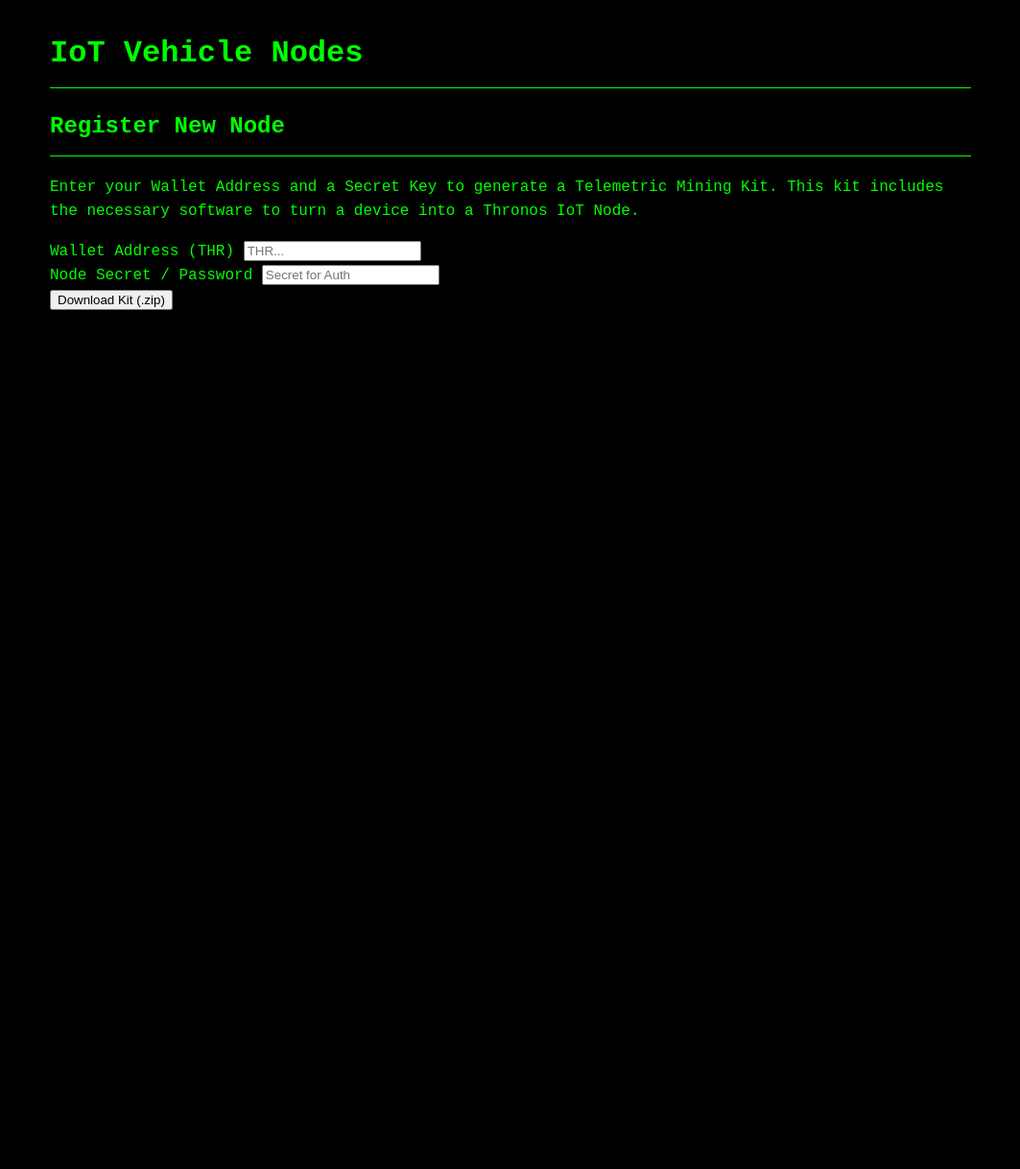
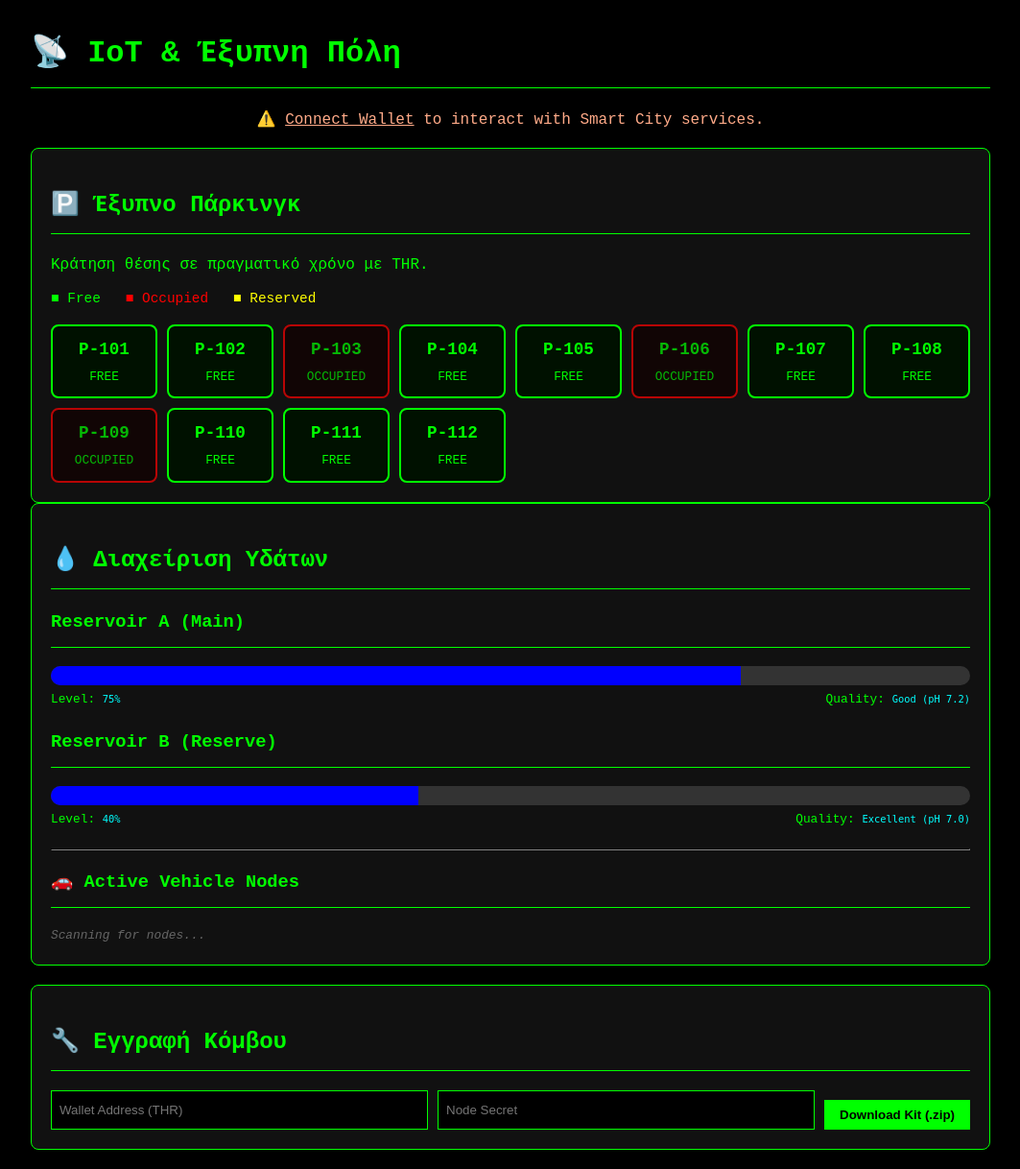
Before and after one commit to Tsipchain/thronos-V3.6, a Flask app: template templates/iot.html in a window 1280 px wide. Shown: the part 77-1295 px from the top of the page at 96% size, without its empty margins (108-1171 px from the left). Before the commit the page ends 400 px from the top, so only its background shows below. Run offline with Flask 2, Linux system fonts and the light colour scheme; the template is opened without the code that fills it, so the values that code supplies are empty.

Commit message:
Update iot.html

```diff
--- a/templates/iot.html
+++ b/templates/iot.html
@@ -1,102 +1,321 @@
 {% extends "base.html" %}
 
+{% block title %}📡 Thronos IoT & Smart City{% endblock %}
+
+{% block styles %}
+<style>
+    .iot-container {
+        display: grid;
+        grid-template-columns: 1fr;
+        gap: 20px;
+    }
+    @media (min-width: 768px) {
+        .iot-container { grid-template-columns: 1fr 1fr; }
+    }
+
+    .panel {
+        background: #111;
+        border: 1px solid #0f0;
+        border-radius: 8px;
+        padding: 20px;
+    }
+
+    .parking-grid {
+        display: grid;
+        grid-template-columns: repeat(auto-fill, minmax(100px, 1fr));
+        gap: 10px;
+        margin-top: 15px;
+    }
+
+    .spot {
+        border: 2px solid #333;
+        border-radius: 8px;
+        padding: 10px;
+        text-align: center;
+        cursor: pointer;
+        transition: all 0.2s;
+        position: relative;
+    }
+
+    .spot.free { border-color: #0f0; background: #001100; }
+    .spot.occupied { border-color: #f00; background: #110000; opacity: 0.7; cursor: not-allowed; }
+    .spot.reserved { border-color: #ff0; background: #111100; }
+
+    .spot-id { font-weight: bold; font-size: 1.1em; }
+    .spot-status { font-size: 0.8em; margin-top: 5px; }
+
+    .sensor-val { font-family: monospace; color: #0ff; }
+
+    .modal {
+        display: none;
+        position: fixed;
+        top: 0; left: 0; width: 100%; height: 100%;
+        background: rgba(0,0,0,0.8);
+        z-index: 1000;
+        justify-content: center;
+        align-items: center;
+    }
+    .modal-content {
+        background: #111;
+        border: 1px solid #0f0;
+        padding: 20px;
+        border-radius: 8px;
+        max-width: 400px;
+        width: 90%;
+        text-align: center;
+    }
+
+    button.action-btn {
+        background: #0f0; color: #000; border: none;
+        padding: 8px 16px; font-weight: bold; cursor: pointer;
+        margin-top: 10px; width: 100%;
+    }
+    button.action-btn:disabled { background: #333; color: #666; }
+
+    .water-level {
+        height: 20px;
+        background: #333;
+        border-radius: 10px;
+        overflow: hidden;
+        margin-top: 5px;
+    }
+    .water-fill {
+        height: 100%;
+        background: #00f;
+        width: 0%;
+        transition: width 1s;
+    }
+</style>
+{% endblock %}
+
 {% block content %}
-<div class="container mx-auto px-4 py-8">
-    <h1 class="text-3xl font-bold mb-6 text-white">IoT Vehicle Nodes</h1>
 
-    <!-- Registration Section -->
-    <div class="bg-gray-800 rounded-lg shadow-xl p-6 mb-8 border border-gray-700">
-        <h2 class="text-xl font-semibold text-blue-400 mb-4">Register New Node</h2>
-        <p class="text-gray-300 mb-4">
-            Enter your Wallet Address and a Secret Key to generate a Telemetric Mining Kit.
-            This kit includes the necessary software to turn a device into a Thronos IoT Node.
-        </p>
-        <form action="/register_node" method="POST" class="flex flex-col md:flex-row gap-4 items-end">
-            <div class="flex-1 w-full">
-                <label class="block text-gray-400 text-sm font-bold mb-2" for="address">
-                    Wallet Address (THR)
-                </label>
-                <input class="shadow appearance-none border border-gray-600 rounded w-full py-2 px-3 text-gray-100 bg-gray-700 leading-tight focus:outline-none focus:shadow-outline"
-                       id="address" name="address" type="text" placeholder="THR..." required>
-            </div>
-            <div class="flex-1 w-full">
-                <label class="block text-gray-400 text-sm font-bold mb-2" for="secret">
-                    Node Secret / Password
-                </label>
-                <input class="shadow appearance-none border border-gray-600 rounded w-full py-2 px-3 text-gray-100 bg-gray-700 leading-tight focus:outline-none focus:shadow-outline"
-                       id="secret" name="secret" type="password" placeholder="Secret for Auth" required>
-            </div>
-            <button class="bg-blue-600 hover:bg-blue-700 text-white font-bold py-2 px-6 rounded focus:outline-none focus:shadow-outline transition duration-150 ease-in-out w-full md:w-auto" type="submit">
-                Download Kit (.zip)
-            </button>
-        </form>
+<h1>📡 <span class="lang-el">IoT & Έξυπνη Πόλη</span><span class="lang-en">IoT & Smart City</span></h1>
+
+<div id="walletWarning" style="color:#ffaa88; margin-bottom:15px; display:none; text-align:center;">
+    ⚠️ <a href="/wallet" style="color:#ffaa88; text-decoration:underline;">Connect Wallet</a> to interact with Smart City services.
+</div>
+
+<div class="iot-container">
+
+    <!-- SMART PARKING SECTION -->
+    <div class="panel">
+        <h2>🅿️ <span class="lang-el">Έξυπνο Πάρκινγκ</span><span class="lang-en">Smart Parking</span></h2>
+        <p class="lang-el">Κράτηση θέσης σε πραγματικό χρόνο με THR.</p>
+        <p class="lang-en">Real-time spot reservation with THR.</p>
+
+        <div style="margin:10px 0; font-size:0.9em;">
+            <span style="color:#0f0">■ Free</span> &nbsp;
+            <span style="color:#f00">■ Occupied</span> &nbsp;
+            <span style="color:#ff0">■ Reserved</span>
+        </div>
+
+        <div class="parking-grid" id="parkingGrid">
+            <!-- Spots generated by JS -->
+        </div>
     </div>
 
-    <!-- Dashboard Section -->
-    <div class="grid grid-cols-1 md:grid-cols-2 lg:grid-cols-3 gap-6" id="vehicle-grid">
-        <!-- Vehicles will be populated here by JS -->
-        <div class="bg-gray-800 rounded-lg p-6 animate-pulse">
-            <div class="h-4 bg-gray-700 rounded w-3/4 mb-4"></div>
-            <div class="h-4 bg-gray-700 rounded w-1/2 mb-4"></div>
-            <div class="h-32 bg-gray-700 rounded mb-4"></div>
+    <!-- SMART WATER / ENV SENSORS -->
+    <div class="panel">
+        <h2>💧 <span class="lang-el">Διαχείριση Υδάτων</span><span class="lang-en">Water Management</span></h2>
+
+        <div style="margin-bottom:20px;">
+            <h3>Reservoir A (Main)</h3>
+            <div class="water-level"><div id="waterA" class="water-fill" style="width:75%"></div></div>
+            <div style="display:flex; justify-content:space-between; font-size:0.8em; margin-top:5px;">
+                <span>Level: <span id="lvlA" class="sensor-val">75%</span></span>
+                <span>Quality: <span class="sensor-val">Good (pH 7.2)</span></span>
+            </div>
+        </div>
+
+        <div style="margin-bottom:20px;">
+            <h3>Reservoir B (Reserve)</h3>
+            <div class="water-level"><div id="waterB" class="water-fill" style="width:40%"></div></div>
+            <div style="display:flex; justify-content:space-between; font-size:0.8em; margin-top:5px;">
+                <span>Level: <span id="lvlB" class="sensor-val">40%</span></span>
+                <span>Quality: <span class="sensor-val">Excellent (pH 7.0)</span></span>
+            </div>
+        </div>
+
+        <hr style="border-color:#333; margin:15px 0;">
+
+        <h3>🚗 Active Vehicle Nodes</h3>
+        <div id="vehicleList" style="max-height:200px; overflow-y:auto; font-size:0.8em;">
+            <div style="color:#666; font-style:italic;">Scanning for nodes...</div>
         </div>
     </div>
 </div>
 
+<!-- REGISTER NODE SECTION -->
+<div class="panel" style="margin-top:20px;">
+    <h2>🔧 <span class="lang-el">Εγγραφή Κόμβου</span><span class="lang-en">Register Node</span></h2>
+    <form action="/register_node" method="POST" style="display:flex; gap:10px; flex-wrap:wrap;">
+        <input name="address" placeholder="Wallet Address (THR)" style="flex:1; padding:8px; background:#000; border:1px solid #0f0; color:#fff;">
+        <input name="secret" type="password" placeholder="Node Secret" style="flex:1; padding:8px; background:#000; border:1px solid #0f0; color:#fff;">
+        <button type="submit" class="action-btn" style="width:auto;">Download Kit (.zip)</button>
+    </form>
+</div>
+
+<!-- RESERVATION MODAL -->
+<div id="reserveModal" class="modal">
+    <div class="modal-content">
+        <h3>Reserve Spot <span id="modalSpotId"></span></h3>
+        <p>Cost: <strong>5 THR</strong> / hour</p>
+        <p style="font-size:0.8em; color:#888;">Funds will be deducted from your connected wallet.</p>
+        <div id="modalMsg" style="margin:10px 0; min-height:20px;"></div>
+        <div style="display:flex; gap:10px;">
+            <button class="action-btn" onclick="confirmReservation()">Confirm & Pay</button>
+            <button class="action-btn" style="background:#333; color:#fff;" onclick="closeModal()">Cancel</button>
+        </div>
+    </div>
+</div>
+
+{% endblock %}
+
+{% block scripts %}
 <script>
-    function fetchIoTData() {
-        fetch('/api/iot/data')
-            .then(response => response.json())
-            .then(data => {
-                const grid = document.getElementById('vehicle-grid');
-                grid.innerHTML = ''; // Clear loading state
+const $ = (id) => document.getElementById(id);
 
-                if (data.length === 0) {
-                    grid.innerHTML = '<p class="text-gray-500 col-span-full text-center">No active vehicles found.</p>';
-                    return;
-                }
+// --- Mock Data for Parking ---
+// In a real app, this would come from /api/iot/parking
+const SPOTS = Array.from({length: 12}, (_, i) => ({
+    id: `P-${101+i}`,
+    status: Math.random() > 0.7 ? 'occupied' : 'free', // Random init
+    reservedBy: null
+}));
 
-                data.forEach(vehicle => {
-                    const card = document.createElement('div');
-                    card.className = 'bg-gray-800 rounded-lg shadow-lg p-6 border border-gray-700 hover:border-blue-500 transition';
+let selectedSpot = null;
 
-                    card.innerHTML = `
-                        <div class="flex justify-between items-center mb-4">
-                            <h3 class="text-lg font-bold text-white">${vehicle.vehicle_id}</h3>
-                            <span class="px-2 py-1 bg-green-900 text-green-300 text-xs rounded-full">Active</span>
-                        </div>
-                        <div class="space-y-2 text-sm text-gray-300">
-                            <div class="flex justify-between">
-                                <span>Speed:</span>
-                                <span class="font-mono text-yellow-400">${vehicle.speed} km/h</span>
-                            </div>
-                            <div class="flex justify-between">
-                                <span>Fuel/Battery:</span>
-                                <span class="font-mono text-blue-400">${vehicle.fuel}%</span>
-                            </div>
-                            <div class="flex justify-between">
-                                <span>GPS:</span>
-                                <span class="font-mono text-gray-400">${vehicle.gps}</span>
-                            </div>
-                            <div class="mt-4 pt-4 border-t border-gray-700">
-                                <p class="text-xs text-gray-500 mb-1">Latest Stego-Image Hash:</p>
-                                <p class="font-mono text-xs text-gray-400 truncate" title="${vehicle.last_image_hash}">
-                                    ${vehicle.last_image_hash}
-                                </p>
-                            </div>
-                            <div class="text-right text-xs text-gray-500 mt-2">
-                                ${vehicle.timestamp}
-                            </div>
-                        </div>
-                    `;
-                    grid.appendChild(card);
-                });
-            })
-            .catch(err => console.error('Error fetching IoT data:', err));
+function renderParking() {
+    const grid = $('parkingGrid');
+    grid.innerHTML = '';
+
+    SPOTS.forEach(spot => {
+        const div = document.createElement('div');
+        div.className = `spot ${spot.status}`;
+        div.innerHTML = `
+            <div class="spot-id">${spot.id}</div>
+            <div class="spot-status">${spot.status.toUpperCase()}</div>
+        `;
+
+        if (spot.status === 'free') {
+            div.onclick = () => openReserveModal(spot);
+        }
+
+        grid.appendChild(div);
+    });
+}
+
+function openReserveModal(spot) {
+    const wallet = localStorage.getItem('thr_address');
+    if (!wallet) {
+        alert("Please connect your wallet first!");
+        return;
+    }
+    selectedSpot = spot;
+    $('modalSpotId').textContent = spot.id;
+    $('modalMsg').textContent = '';
+    $('reserveModal').style.display = 'flex';
+}
+
+function closeModal() {
+    $('reserveModal').style.display = 'none';
+    selectedSpot = null;
+}
+
+async function confirmReservation() {
+    const wallet = localStorage.getItem('thr_address');
+    const secret = localStorage.getItem('thr_secret'); // Needed for signing
+
+    if (!wallet || !secret) {
+        $('modalMsg').textContent = "❌ Wallet auth missing.";
+        return;
     }
 
-    // Fetch immediately and then every 5 seconds
+    $('modalMsg').style.color = '#ff0';
+    $('modalMsg').textContent = "Processing payment...";
+
+    // Simulate API call to pay and reserve
+    // In real implementation: POST /api/iot/reserve { spot, wallet, secret }
+    // Here we simulate via send_thr to a "PARKING_SERVICE" address
+
+    try {
+        const res = await fetch('/send_thr', {
+            method: 'POST',
+            headers: {'Content-Type': 'application/json'},
+            body: JSON.stringify({
+                from_thr: wallet,
+                to_thr: "THR_PARKING_SERVICE", // Virtual service address
+                amount: 5,
+                auth_secret: secret
+            })
+        });
+
+        const data = await res.json();
+
+        if (data.status === 'pending' || data.status === 'confirmed') {
+            // Success
+            $('modalMsg').style.color = '#0f0';
+            $('modalMsg').textContent = "✅ Reserved!";
+
+            // Update local state
+            const spotIdx = SPOTS.findIndex(s => s.id === selectedSpot.id);
+            if (spotIdx >= 0) {
+                SPOTS[spotIdx].status = 'reserved';
+                SPOTS[spotIdx].reservedBy = wallet;
+            }
+            renderParking();
+
+            setTimeout(closeModal, 1500);
+        } else {
+            throw new Error(data.error || "Payment failed");
+        }
+    } catch (e) {
+        $('modalMsg').style.color = '#f00';
+        $('modalMsg').textContent = "❌ Error: " + e.message;
+    }
+}
+
+// --- IoT Data Polling ---
+async function fetchIoTData() {
+    try {
+        const res = await fetch('/api/iot/data');
+        const data = await res.json();
+
+        const list = $('vehicleList');
+        if (data.length === 0) {
+            list.innerHTML = '<div style="color:#666;">No active vehicles.</div>';
+        } else {
+            list.innerHTML = data.map(v => `
+                <div style="border-bottom:1px solid #333; padding:5px 0;">
+                    <strong>${v.vehicle_id}</strong>
+                    <span style="color:#0f0; font-size:0.9em;">${v.speed} km/h</span><br>
+                    <span style="color:#888; font-size:0.8em;">${v.timestamp}</span>
+                </div>
+            `).join('');
+        }
+
+        // Simulate Water Sensor fluctuation
+        const lvlA = 70 + Math.random() * 10;
+        const lvlB = 35 + Math.random() * 10;
+        $('waterA').style.width = lvlA + '%';
+        $('lvlA').textContent = Math.round(lvlA) + '%';
+        $('waterB').style.width = lvlB + '%';
+        $('lvlB').textContent = Math.round(lvlB) + '%';
+
+    } catch (e) {
+        console.error("IoT poll error", e);
+    }
+}
+
+// Init
+document.addEventListener('DOMContentLoaded', () => {
+    const wallet = localStorage.getItem('thr_address');
+    if (!wallet) $('walletWarning').style.display = 'block';
+
+    renderParking();
     fetchIoTData();
     setInterval(fetchIoTData, 5000);
+});
 </script>
 {% endblock %}
```
